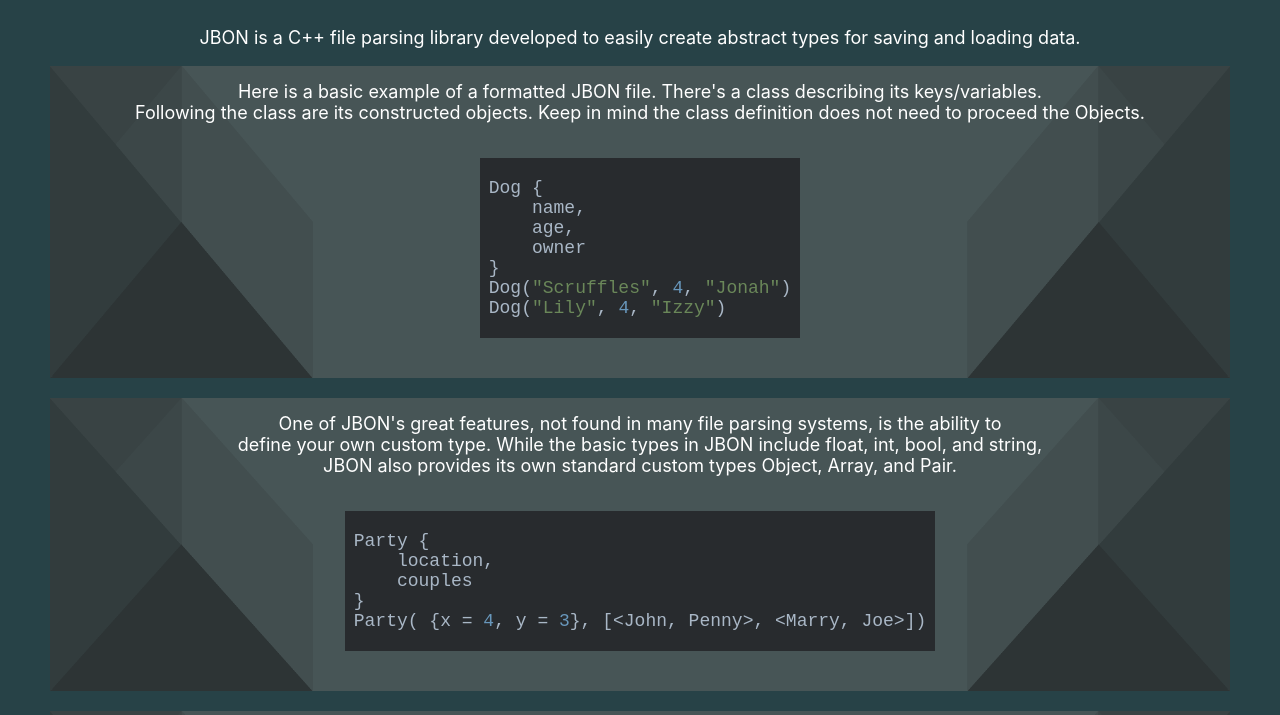
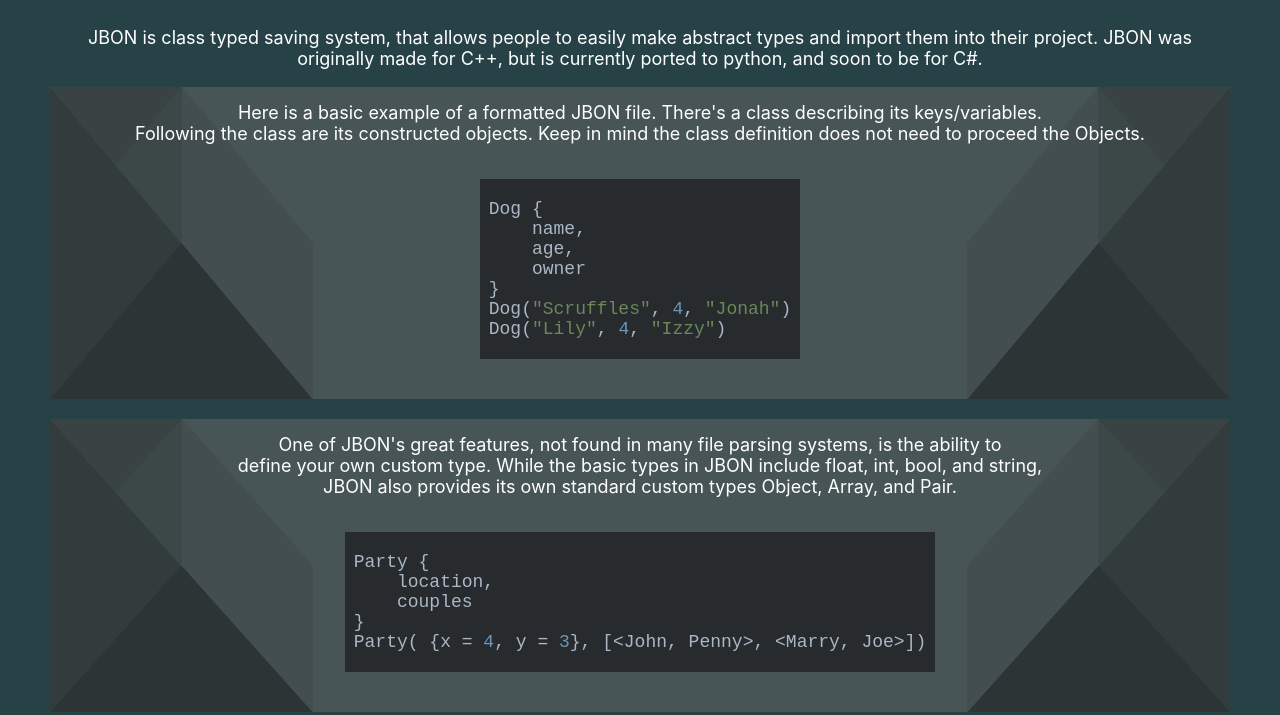
Before and after one commit to Zanic23/Zanic23.github.io, a plain HTML site: page index.html in a window 1280 px wide. Shown: the part 85-800 px from the top of the page. Drawn offline with nearby package versions, Linux system fonts and the light colour scheme.

Commit message:
port update

```diff
--- a/index.html
+++ b/index.html
@@ -28,7 +28,8 @@
     <div class = "WebsiteBody">
         <!--description of jbon-->
         <p class = "Text" id = "description">
-            JBON is a C++ file parsing library developed to easily create abstract types for saving and loading data.
+            JBON is class typed saving system, that allows people to easily make abstract types and import them into their project.
+            JBON was originally made for C++, but is currently ported to python, and soon to be for C#.
         </p>
 
         <!--Go over some examples on the home page for different things you can do with jbon-->
```
